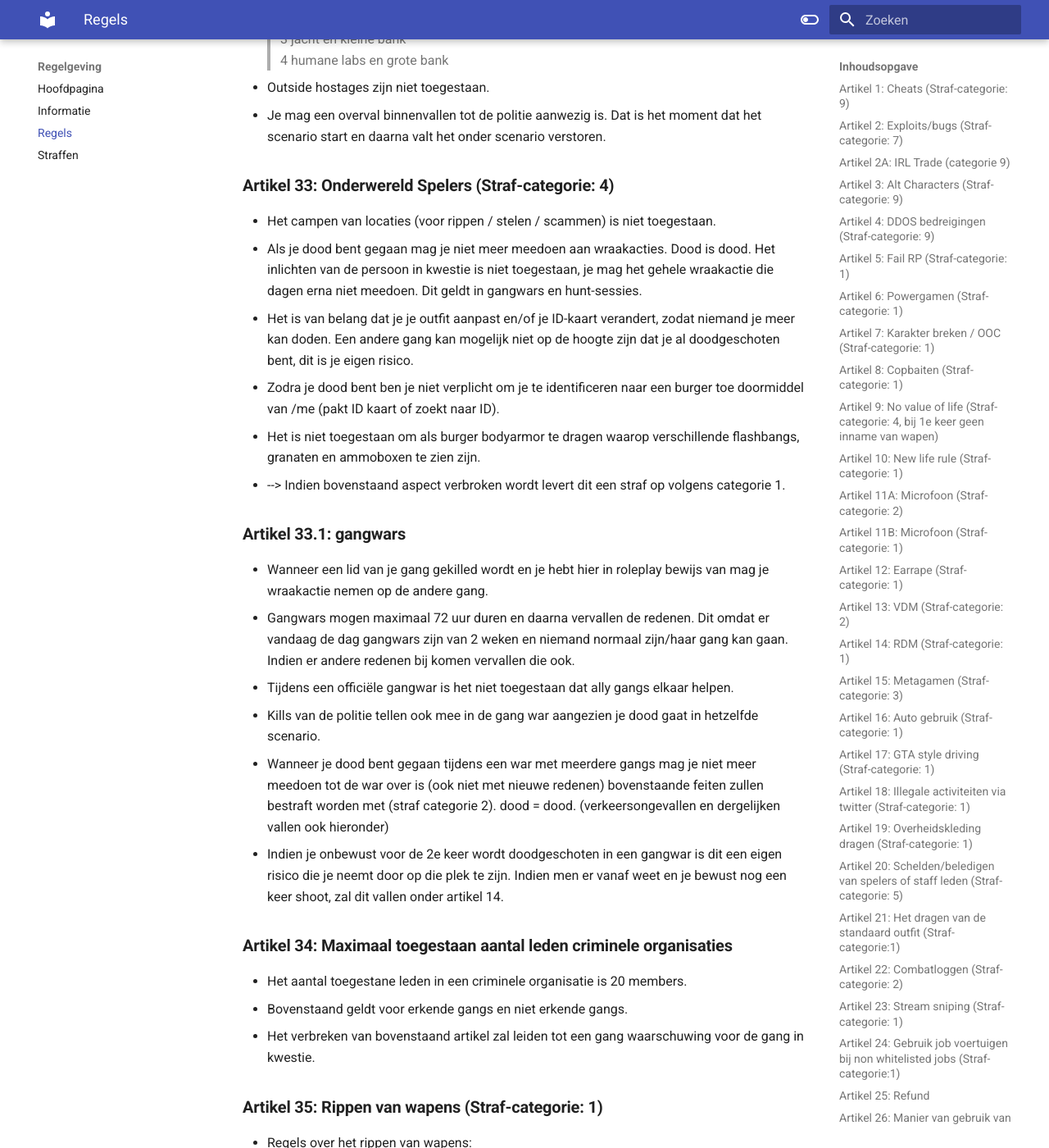
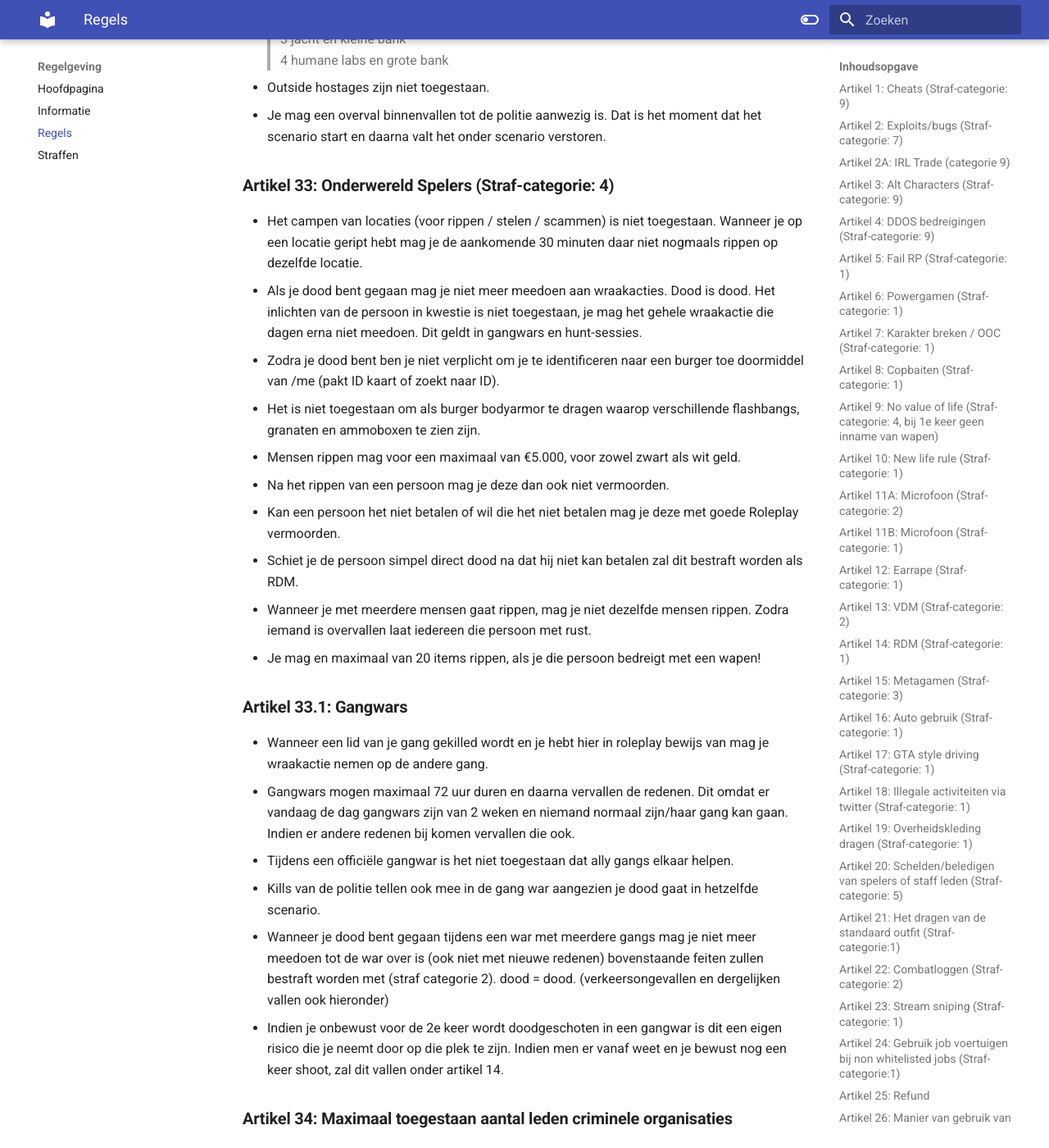
Before and after one commit to ZuiderVeenRP/apv, an MkDocs documentation site: the page built from docs/algemeen.md, in a window 1280 px wide and 1400 px high, scrolled down 9359 px. Shown: the whole window at 82% size. Built offline with MkDocs 1.6.1 and Material for MkDocs 9.7.7, drawn with Linux system fonts in a browser that asks for light colours; comment, search, counter and statistics services are not loaded.

Commit message:
artikel 33 aangepast omtrent rip regels

```diff
--- a/docs/algemeen.md
+++ b/docs/algemeen.md
@@ -252,15 +252,19 @@
 </br>
 
 ### **Artikel 33: Onderwereld Spelers (Straf-categorie: 4)**
-- Het campen van locaties (voor rippen / stelen / scammen) is niet toegestaan.
+- Het campen van locaties (voor rippen / stelen / scammen) is niet toegestaan. Wanneer je op een locatie geript hebt mag je de aankomende 30 minuten daar niet nogmaals rippen op dezelfde locatie.
 - Als je dood bent gegaan mag je niet meer meedoen aan wraakacties. Dood is dood. Het inlichten van de persoon in kwestie is niet toegestaan, je mag het gehele wraakactie die dagen erna niet meedoen. Dit geldt in gangwars en hunt-sessies.
-- Het is van belang dat je je outfit aanpast en/of je ID-kaart verandert, zodat niemand je meer kan doden. Een andere gang kan mogelijk niet op de hoogte zijn dat je al doodgeschoten bent, dit is je eigen risico.
 - Zodra je dood bent ben je niet verplicht om je te identificeren naar een burger toe doormiddel van /me (pakt ID kaart of zoekt naar ID).
 - Het is niet toegestaan om als burger bodyarmor te dragen waarop verschillende flashbangs, granaten en ammoboxen te zien zijn.
-- -->  Indien bovenstaand aspect verbroken wordt levert dit een straf op volgens categorie 1.
+- Mensen rippen mag voor een maximaal van €5.000, voor zowel zwart als wit geld.
+- Na het rippen van een persoon mag je deze dan ook niet vermoorden.
+- Kan een persoon het niet betalen of wil die het niet betalen mag je deze met goede Roleplay vermoorden.
+- Schiet je de persoon simpel direct dood na dat hij niet kan betalen zal dit bestraft worden als RDM.
+- Wanneer je met meerdere mensen gaat rippen, mag je niet dezelfde mensen rippen. Zodra iemand is overvallen laat iedereen die persoon met rust.
+- Je mag en maximaal van 20 items rippen, als je die persoon bedreigt met een wapen!
 </br>
 
-### **Artikel 33.1: gangwars**
+### **Artikel 33.1: Gangwars**
 - Wanneer een lid van je gang gekilled wordt en je hebt hier in roleplay bewijs van mag je wraakactie nemen op de andere gang.
 - Gangwars mogen maximaal 72 uur duren en daarna vervallen de redenen. Dit omdat er vandaag de dag gangwars zijn van 2 weken en niemand normaal zijn/haar gang kan gaan. Indien er andere redenen bij komen vervallen die ook.
 - Tijdens een officiële gangwar is het niet toegestaan dat ally gangs elkaar helpen.
```
